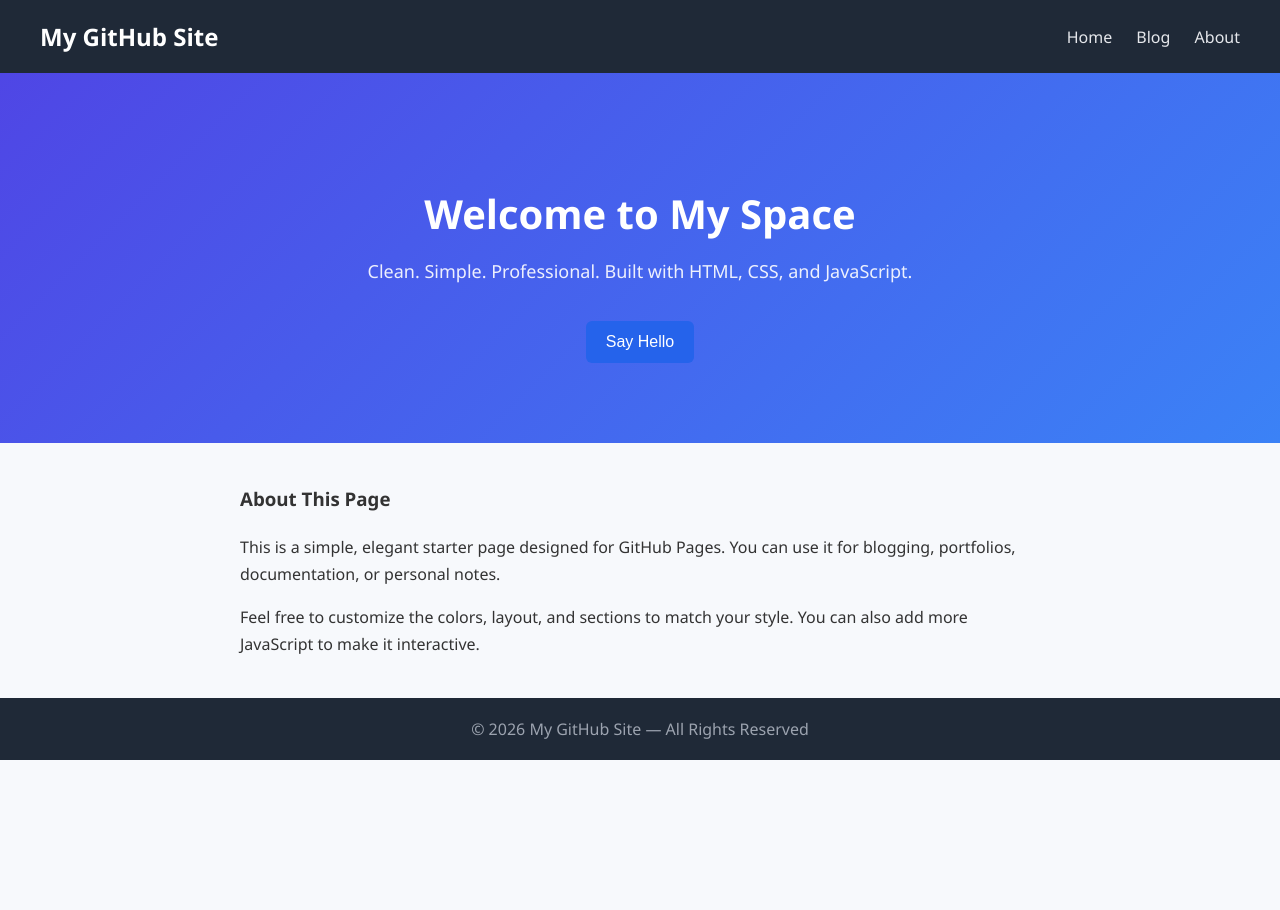
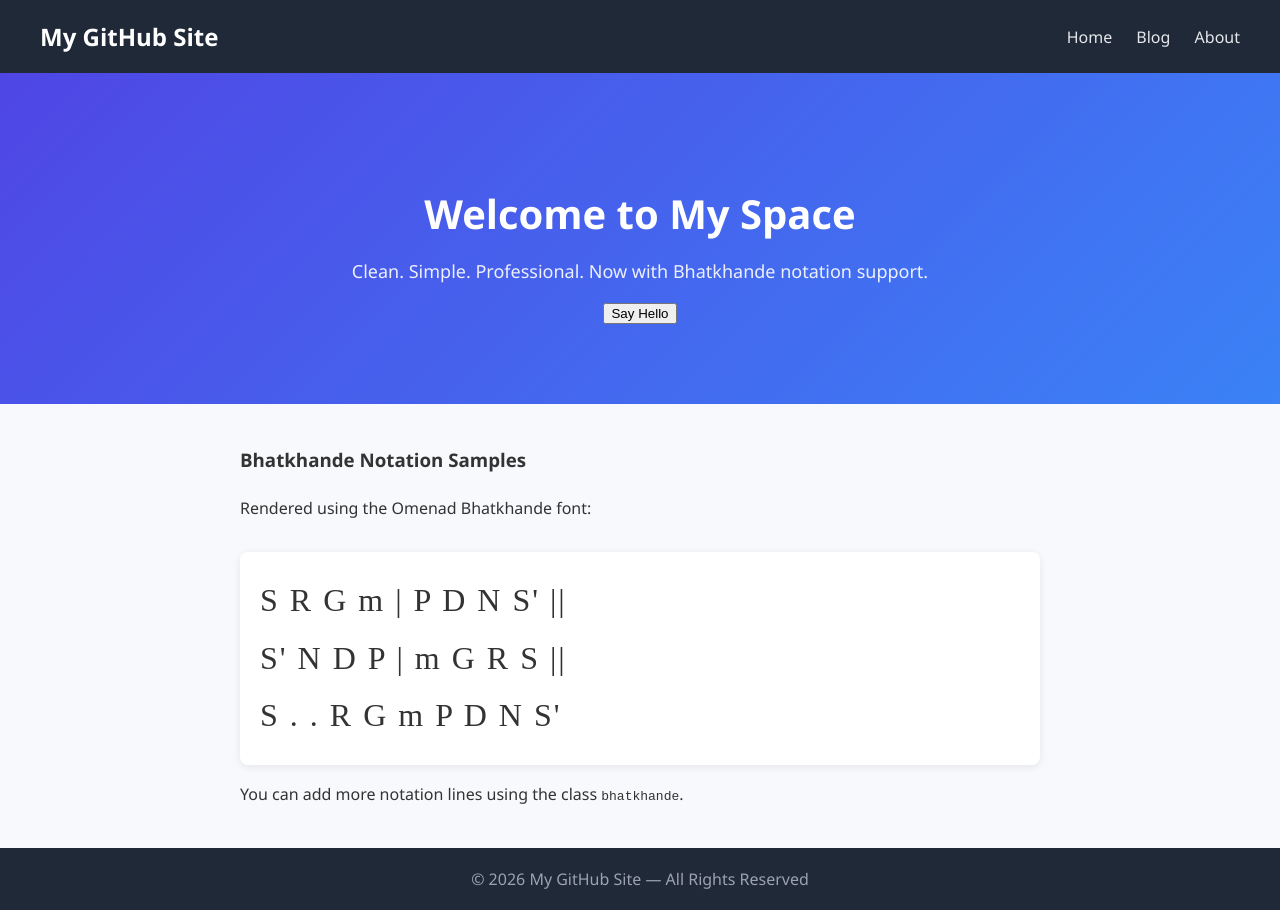
Before and after one commit to pankajsurti/pankajsurti.github.io, a plain HTML site: page index.html in a window 1280 px wide. Before the commit the page ends 800 px from the top, so only its background shows below. Drawn offline with Linux system fonts and the light colour scheme; a web font is replaced by a local one.

Commit message:
Integrate Omenad Bhatkhande font and notation samples
Added support for Bhatkhande notation with new font and styles.

```diff
--- a/index.html
+++ b/index.html
@@ -4,6 +4,9 @@
   <meta charset="UTF-8" />
   <meta name="viewport" content="width=device-width, initial-scale=1.0" />
   <title>My Professional Page</title>
+
+  <!-- Omenad Bhatkhande Font -->
+  <link rel="stylesheet" href="https://webfonts.omenad.net/fonts.css">
 
   <style>
     body {
@@ -63,19 +66,19 @@
       line-height: 1.7;
     }
 
-    button {
-      background: #2563eb;
-      color: white;
-      border: none;
-      padding: 12px 20px;
-      border-radius: 6px;
-      cursor: pointer;
-      font-size: 16px;
-      margin-top: 20px;
+    .bhatkhande-box {
+      background: white;
+      padding: 20px;
+      border-radius: 8px;
+      box-shadow: 0 2px 8px rgba(0,0,0,0.08);
+      margin-top: 30px;
     }
 
-    button:hover {
-      background: #1d4ed8;
+    .bhatkhande {
+      font-family: 'omenad-bhatkhande', serif;
+      font-size: 32px;
+      line-height: 1.8;
+      letter-spacing: 2px;
     }
 
     footer {
@@ -107,20 +110,30 @@
 
   <section class="hero">
     <h2>Welcome to My Space</h2>
-    <p>Clean. Simple. Professional. Built with HTML, CSS, and JavaScript.</p>
+    <p>Clean. Simple. Professional. Now with Bhatkhande notation support.</p>
     <button onclick="greet()">Say Hello</button>
   </section>
 
   <div class="content">
-    <h3>About This Page</h3>
-    <p>
-      This is a simple, elegant starter page designed for GitHub Pages.
-      You can use it for blogging, portfolios, documentation, or personal notes.
-    </p>
+    <h3>Bhatkhande Notation Samples</h3>
+    <p>Rendered using the Omenad Bhatkhande font:</p>
+
+    <div class="bhatkhande-box">
+      <div class="bhatkhande">
+        S R G m | P D N S' ||
+      </div>
+
+      <div class="bhatkhande">
+        S' N D P | m G R S ||
+      </div>
+
+      <div class="bhatkhande">
+        S  .  .  R  G  m  P  D  N  S'
+      </div>
+    </div>
 
     <p>
-      Feel free to customize the colors, layout, and sections to match your style.
-      You can also add more JavaScript to make it interactive.
+      You can add more notation lines using the class <code>bhatkhande</code>.
     </p>
   </div>
 
```
